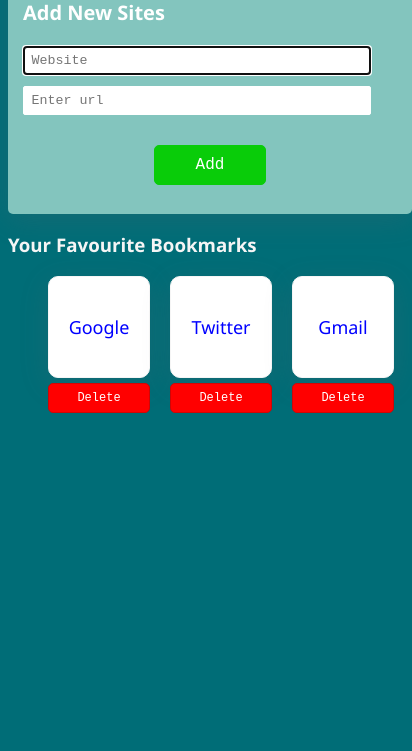
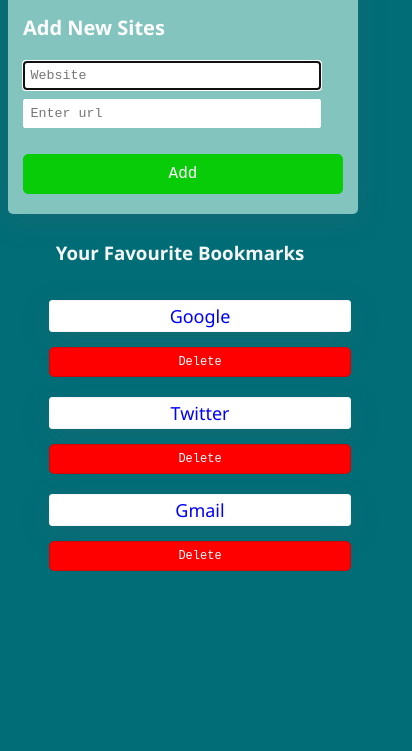
Before and after one commit to belovedszn/bookmark-app, a plain HTML site: page index.html in a window 390 px wide. Shown: the part 93-844 px from the top of the page, 412 px wide, since content can reach past the window. Drawn offline with Linux system fonts and the light colour scheme.

Commit message:
Update styles.css

```diff
--- a/styles.css
+++ b/styles.css
@@ -1,5 +1,5 @@
 body {
-    font-family: 'Segoe UI';
+  font-family: "Segoe UI";
   background: #006d77;
   color: black;
 }
@@ -20,6 +20,8 @@
   box-shadow: rgba(100, 100, 111, 0.2) 0px 7px 29px 0px;
   background: #83c5be;
   margin-top: 5%;
+  place-items: center;
+  display: grid;
 }
 
 .container-2 {
@@ -120,7 +122,7 @@
   display: flex;
   gap: 5px;
   color: blue;
-    font-family: 'Segoe UI';
+  font-family: "Segoe UI";
   font-size: large;
   gap: 20px;
   font-weight: 500;
@@ -139,3 +141,38 @@
   border: 1px solid rgb(207, 6, 6);
   margin-top: 5%;
 }
+
+/* Media Query for Mobile View (max-width: 600px) */
+@media only screen and (max-width: 600px) {
+  .container,
+  .box-container {
+    width: 100%;
+    margin-left: 0;
+  }
+
+  .container {
+    width: 80%;
+  }
+
+  .btn-1 {
+    width: 100%;
+    margin-left: 0;
+  }
+
+  a {
+    flex-direction: column;
+    align-items: flex-start;
+  }
+
+  .js-box {
+    width: 300px;
+    height: 30px;
+    border-radius: 3px;
+  }
+
+  .container-2 {
+    display: grid;
+    place-items: center;
+    margin-right: 30px;
+  }
+}
```
Lines whose indentation alone changed are shown as unchanged.
